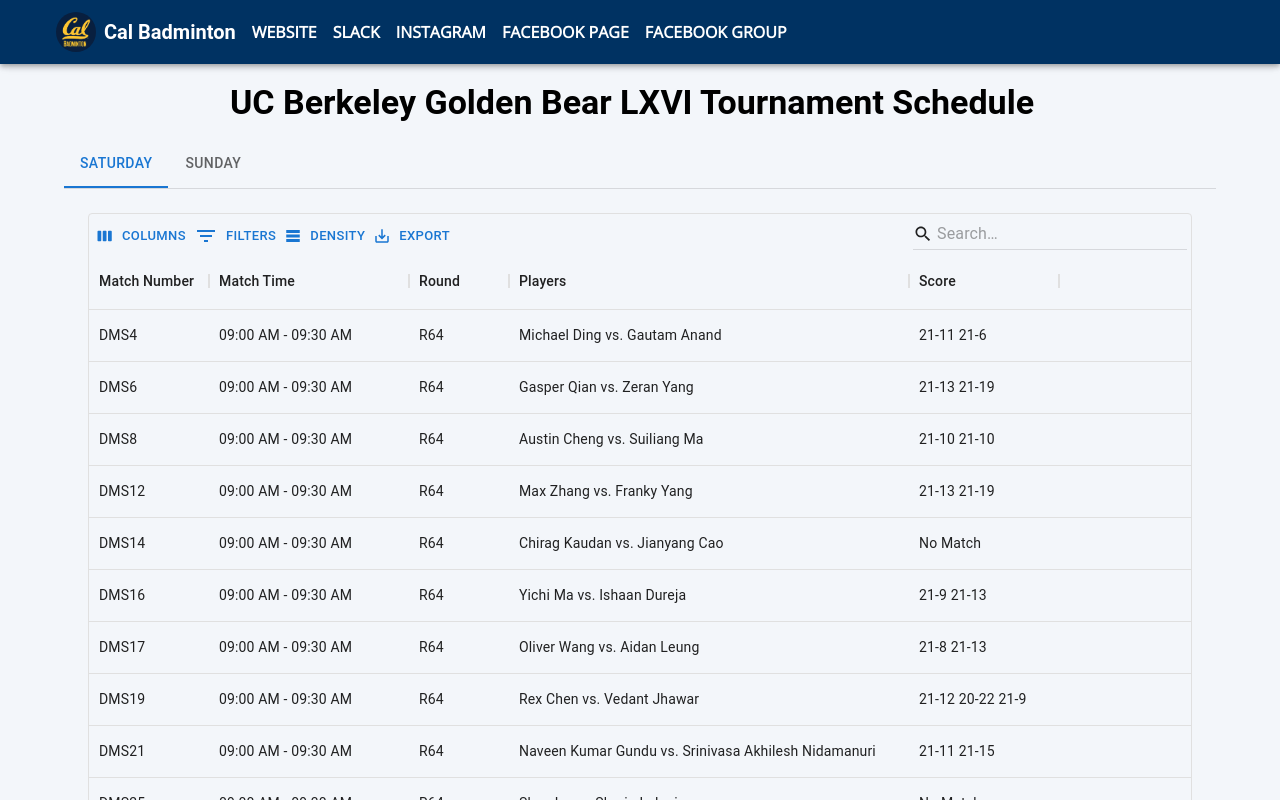
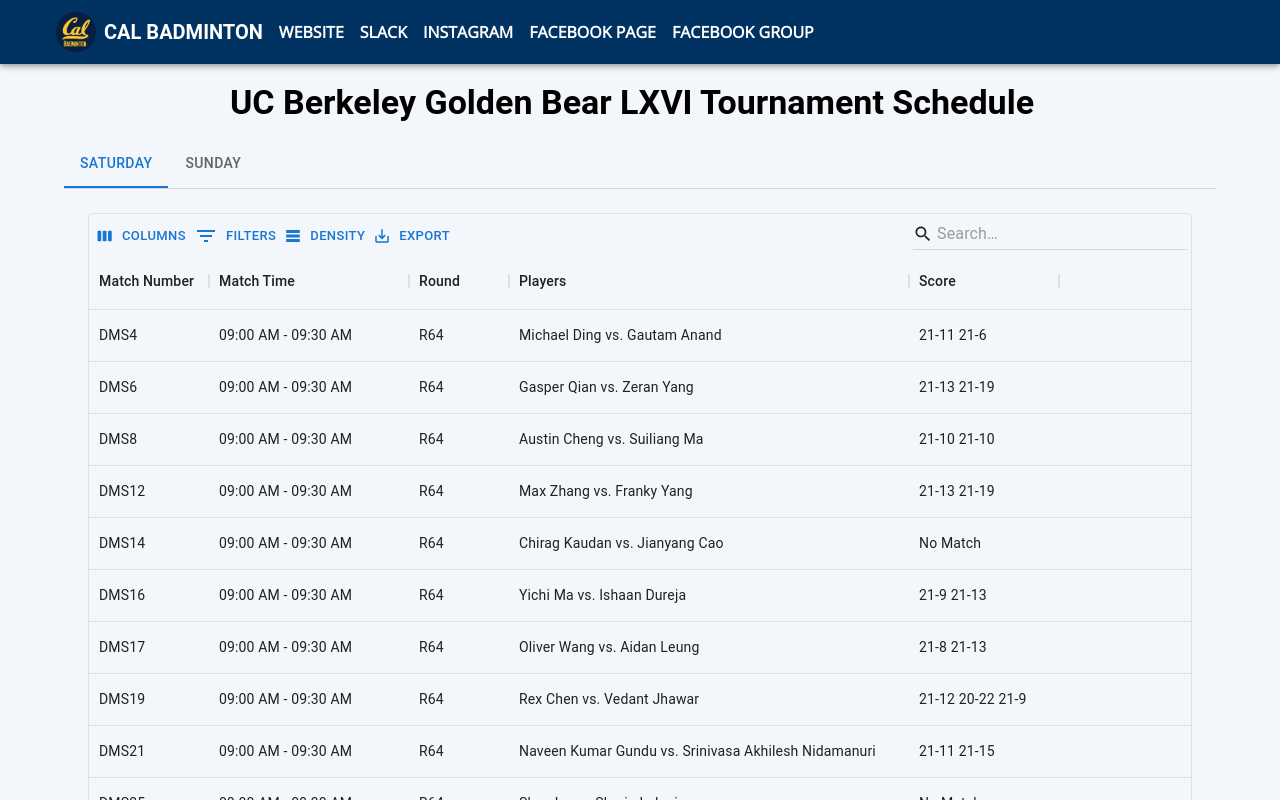
Before and after one commit to cal-badminton/tourney-schedule, a React (Create React App) app: page / in a window 1280 px wide. Shown: the top 800 px of the page. Built offline with nearby package versions, Linux system fonts and the light colour scheme.

Commit message:
update caps

```diff
--- a/src/AppBar.js
+++ b/src/AppBar.js
@@ -40,7 +40,7 @@ function ResponsiveAppBar(props) {
               whiteSpace: "normal",
             }}
           >
-            Cal Badminton
+            CAL BADMINTON
           </Typography>
           <Box sx={{ flexGrow: 1 }}>
             {pages.map((page) => (
```
